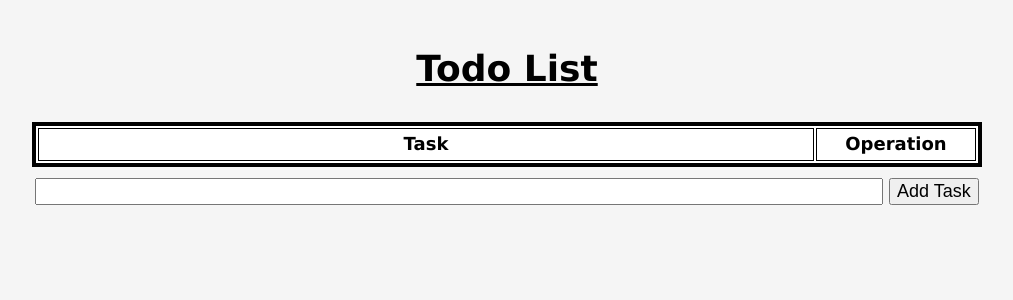
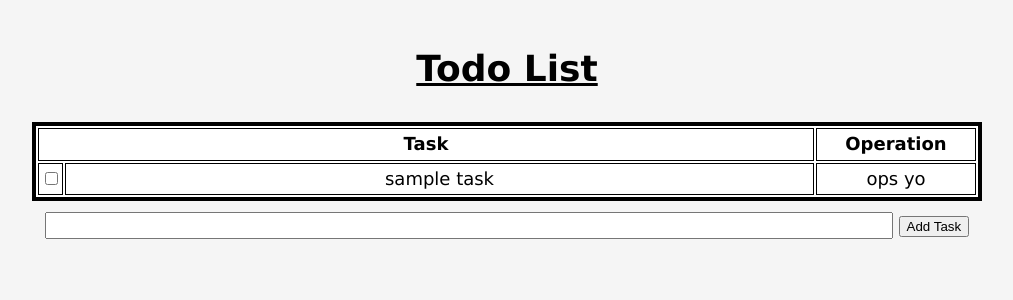
Before and after one commit to EthanSchoen/todo-list-challenge, a Flask app: page / in a window 1280 px wide. Shown: the top 300 px of the page, without its empty margins (133-1146 px from the left). Run offline with Flask 2, Linux system fonts and the light colour scheme; lists and menus that the app fills with data are empty.

Commit message:
started implementation of SQLAlchemy database and making html a template for jinja

```diff
--- a/app.py
+++ b/app.py
@@ -1,9 +1,29 @@
-from flask import Flask, render_template
+from flask import Flask, render_template, request
+from flask_sqlalchemy import SQLAlchemy
+
 app = Flask(__name__)
+app.config['SQLALCHEMY_DATABASE_URI'] = 'sqlite:////data/todo.db'
+app.config['SQLALCHEMY_TRACK_MODIFICATIONS'] = 'False'
+db = SQLAlchemy(app)
 
-@app.route('/')
-def main():
-    return render_template('index.html')
+class Tasks(db.Model):
+    id = db.Column(db.Integer, primary_key=True)
+    task = db.Column(db.String(200), unique=False, nullable=False)
+    complete = db.Column(db.Boolean, unique=False, default=False)
+
+    def __repr__(self):
+        return '<Task %r>' % self.task
+
+taskList = ['sample task']
+
+@app.route('/', methods=['GET'])
+def index():
+    return render_template('index.html', tasks=taskList)
+
+@app.route('/add', methods=['POST'])
+def add():
+    taskList.append(request.form['newtask'])
+    return render_template('index.html', tasks=taskList)
 
 if __name__ == '__main__':
     app.run()
--- a/static/js/scripts.js
+++ b/static/js/scripts.js
@@ -105,6 +105,6 @@ function editTaskEnter(ele, rowUID) {
 function newTaskEnter(ele) {
     if(event.key === 'Enter') {
         event.preventDefault();
-        addTask(document.getElementById('newtask').value);
+        addTask(document.getElementById('newtask', null).value);
     }
 }
--- a/templates/index.html
+++ b/templates/index.html
@@ -17,7 +17,7 @@
   <h1 style="text-decoration: underline;">Todo List</h1>
   <table id="list">
     <colgroup>
-      <col span="1" style="width: 20px;">
+      <col span="1" style="width: 25px;">
       <col span="1" style="width: calc(100% - 170px);">
       <col span="1" style="width: 160px;">
     </colgroup>
@@ -25,10 +25,17 @@
       <th class="taskcolumn" colspan="2">Task</th>
       <th class="opcolumn">Operation</th>
     </tr>
+    {% for t in tasks %}
+    <tr id="{{ loop.index }}">
+      <td><input type="checkbox" class="taskCheckBox"></td>
+      <td>{{ t }}</td>
+      <td> ops yo </td>
+    </tr>
+    {% endfor %}
   </table>
-  <form id="newtaskform">
-    <input type="text" name="newtask" id="newtask" onkeydown="newTaskEnter(this)">
-    <input type="button" value="Add Task" onclick="addTask(document.getElementById('newtask').value)">
+  <form action="/add" method="POST" id="newtaskform">
+    <input type="text" name="newtask" id="newtask">  <!-- onkeydown="newTaskEnter(this)" -->
+    <input type="submit" value="Add Task">  <!-- onclick="addTask(document.getElementById('newtask', null).value)"> -->
   </form>
 </body>
 </html>
```
